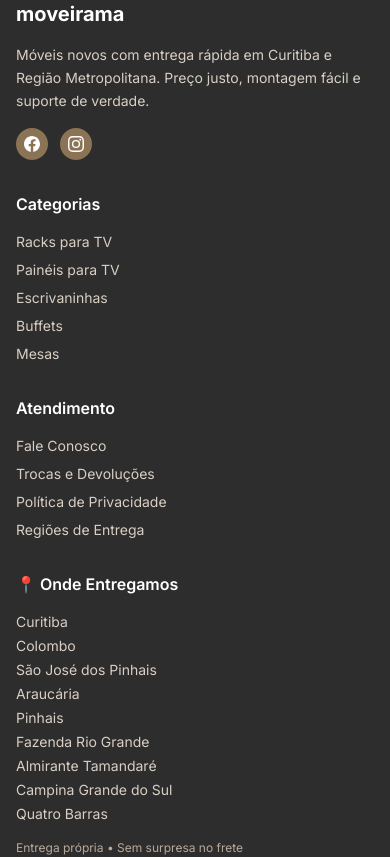
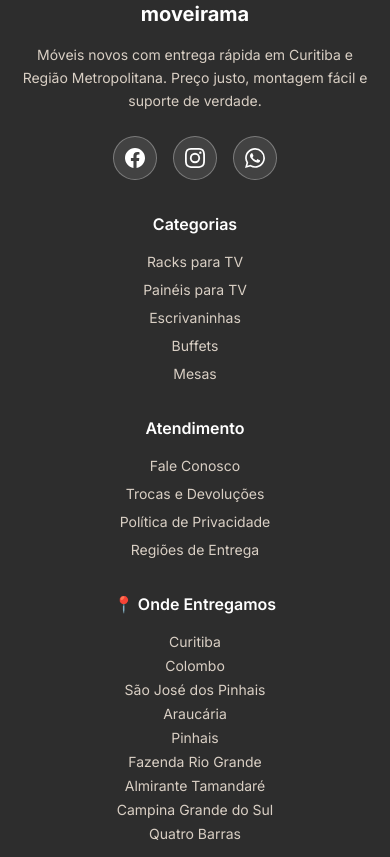
Before and after one commit to moveirama/moveirama-site, a Next.js app: page / in a window 390 px wide. Shown: the part 1620-2477 px from the top of the page. Built offline with nearby package versions, Linux system fonts and the light colour scheme; no server answers; the database is empty.

Commit message:
Versão 21

```diff
--- a/src/components/Footer.tsx
+++ b/src/components/Footer.tsx
@@ -14,7 +14,7 @@ export default function Footer() {
             "description": "Loja de móveis em Curitiba. Racks, painéis, escrivaninhas e mais com entrega rápida em Curitiba e Região Metropolitana.",
             "url": "https://moveirama.com.br",
             "logo": "https://moveirama.com.br/logo.png",
-            "telephone": "+55-41-99999-9999",
+            "telephone": "+55-41-98420-9323",
             "email": "contato@moveirama.com.br",
             "address": {
               "@type": "PostalAddress",
@@ -79,24 +79,24 @@ export default function Footer() {
       />
 
       <div className="max-w-[1280px] mx-auto px-4 py-12 overflow-x-hidden">
-        <div className="grid md:grid-cols-4 gap-8">
+        <div className="grid md:grid-cols-4 gap-8 text-center md:text-left">
           {/* Sobre */}
-          <div>
+          <div className="flex flex-col items-center md:items-start">
             <h3 className="text-xl font-bold mb-4">moveirama</h3>
             <p className="text-[#D9CFC4] text-sm leading-relaxed">
               Móveis novos com entrega rápida em Curitiba e Região Metropolitana.
               Preço justo, montagem fácil e suporte de verdade.
             </p>
-            {/* Redes Sociais */}
-            <div className="flex gap-3 mt-4">
+            {/* Redes Sociais - Destacadas conforme handoff */}
+            <div className="flex justify-center md:justify-start gap-4 mt-6">
               <a
                 href="https://www.facebook.com/moveirama"
                 target="_blank"
                 rel="noopener noreferrer"
-                className="flex items-center justify-center w-8 h-8 rounded-full bg-[#8B7355] hover:bg-[#6B8E7A] transition-colors"
+                className="flex items-center justify-center w-11 h-11 rounded-full bg-white/10 border border-white/30 hover:bg-[#6B8E7A] hover:border-[#6B8E7A] transition-all"
                 aria-label="Facebook da Moveirama"
               >
-                <svg className="w-4 h-4 fill-white" viewBox="0 0 24 24" aria-hidden="true">
+                <svg className="w-5 h-5 fill-white" viewBox="0 0 24 24" aria-hidden="true">
                   <path d="M24 12.073c0-6.627-5.373-12-12-12s-12 5.373-12 12c0 5.99 4.388 10.954 10.125 11.854v-8.385H7.078v-3.47h3.047V9.43c0-3.007 1.792-4.669 4.533-4.669 1.312 0 2.686.235 2.686.235v2.953H15.83c-1.491 0-1.956.925-1.956 1.874v2.25h3.328l-.532 3.47h-2.796v8.385C19.612 23.027 24 18.062 24 12.073z"/>
                 </svg>
               </a>
@@ -104,30 +104,41 @@ export default function Footer() {
                 href="https://www.instagram.com/moveirama"
                 target="_blank"
                 rel="noopener noreferrer"
-                className="flex items-center justify-center w-8 h-8 rounded-full bg-[#8B7355] hover:bg-[#6B8E7A] transition-colors"
+                className="flex items-center justify-center w-11 h-11 rounded-full bg-white/10 border border-white/30 hover:bg-[#6B8E7A] hover:border-[#6B8E7A] transition-all"
                 aria-label="Instagram da Moveirama"
               >
-                <svg className="w-4 h-4 fill-white" viewBox="0 0 24 24" aria-hidden="true">
+                <svg className="w-5 h-5 fill-white" viewBox="0 0 24 24" aria-hidden="true">
                   <path d="M12 2.163c3.204 0 3.584.012 4.85.07 3.252.148 4.771 1.691 4.919 4.919.058 1.265.069 1.645.069 4.849 0 3.205-.012 3.584-.069 4.849-.149 3.225-1.664 4.771-4.919 4.919-1.266.058-1.644.07-4.85.07-3.204 0-3.584-.012-4.849-.07-3.26-.149-4.771-1.699-4.919-4.92-.058-1.265-.07-1.644-.07-4.849 0-3.204.013-3.583.07-4.849.149-3.227 1.664-4.771 4.919-4.919 1.266-.057 1.645-.069 4.849-.069zM12 0C8.741 0 8.333.014 7.053.072 2.695.272.273 2.69.073 7.052.014 8.333 0 8.741 0 12c0 3.259.014 3.668.072 4.948.2 4.358 2.618 6.78 6.98 6.98C8.333 23.986 8.741 24 12 24c3.259 0 3.668-.014 4.948-.072 4.354-.2 6.782-2.618 6.979-6.98.059-1.28.073-1.689.073-4.948 0-3.259-.014-3.667-.072-4.947-.196-4.354-2.617-6.78-6.979-6.98C15.668.014 15.259 0 12 0zm0 5.838a6.162 6.162 0 100 12.324 6.162 6.162 0 000-12.324zM12 16a4 4 0 110-8 4 4 0 010 8zm6.406-11.845a1.44 1.44 0 100 2.881 1.44 1.44 0 000-2.881z"/>
+                </svg>
+              </a>
+              <a
+                href="https://wa.me/5541984209323"
+                target="_blank"
+                rel="noopener noreferrer"
+                className="flex items-center justify-center w-11 h-11 rounded-full bg-white/10 border border-white/30 hover:bg-[#25D366] hover:border-[#25D366] transition-all"
+                aria-label="WhatsApp da Moveirama"
+              >
+                <svg className="w-5 h-5 fill-white" viewBox="0 0 24 24" aria-hidden="true">
+                  <path d="M17.472 14.382c-.297-.149-1.758-.867-2.03-.967-.273-.099-.471-.148-.67.15-.197.297-.767.966-.94 1.164-.173.199-.347.223-.644.075-.297-.15-1.255-.463-2.39-1.475-.883-.788-1.48-1.761-1.653-2.059-.173-.297-.018-.458.13-.606.134-.133.298-.347.446-.52.149-.174.198-.298.298-.497.099-.198.05-.371-.025-.52-.075-.149-.669-1.612-.916-2.207-.242-.579-.487-.5-.669-.51-.173-.008-.371-.01-.57-.01-.198 0-.52.074-.792.372-.272.297-1.04 1.016-1.04 2.479 0 1.462 1.065 2.875 1.213 3.074.149.198 2.096 3.2 5.077 4.487.709.306 1.262.489 1.694.625.712.227 1.36.195 1.871.118.571-.085 1.758-.719 2.006-1.413.248-.694.248-1.289.173-1.413-.074-.124-.272-.198-.57-.347m-5.421 7.403h-.004a9.87 9.87 0 01-5.031-1.378l-.361-.214-3.741.982.998-3.648-.235-.374a9.86 9.86 0 01-1.51-5.26c.001-5.45 4.436-9.884 9.888-9.884 2.64 0 5.122 1.03 6.988 2.898a9.825 9.825 0 012.893 6.994c-.003 5.45-4.437 9.884-9.885 9.884m8.413-18.297A11.815 11.815 0 0012.05 0C5.495 0 .16 5.335.157 11.892c0 2.096.547 4.142 1.588 5.945L.057 24l6.305-1.654a11.882 11.882 0 005.683 1.448h.005c6.554 0 11.89-5.335 11.893-11.893a11.821 11.821 0 00-3.48-8.413z"/>
                 </svg>
               </a>
             </div>
           </div>
 
-          {/* Categorias */}
-          <div>
+          {/* Categorias - Links corrigidos */}
+          <div className="flex flex-col items-center md:items-start">
             <h4 className="font-semibold mb-4">Categorias</h4>
             <ul className="space-y-2 text-sm text-[#D9CFC4]">
-              <li><Link href="/categoria/racks" className="hover:text-white transition-colors">Racks para TV</Link></li>
-              <li><Link href="/categoria/paineis" className="hover:text-white transition-colors">Painéis para TV</Link></li>
-              <li><Link href="/categoria/escrivaninhas" className="hover:text-white transition-colors">Escrivaninhas</Link></li>
-              <li><Link href="/categoria/buffets" className="hover:text-white transition-colors">Buffets</Link></li>
-              <li><Link href="/categoria/mesas" className="hover:text-white transition-colors">Mesas</Link></li>
+              <li><Link href="/casa/racks" className="hover:text-white transition-colors">Racks para TV</Link></li>
+              <li><Link href="/casa/paineis" className="hover:text-white transition-colors">Painéis para TV</Link></li>
+              <li><Link href="/escritorio/escrivaninhas" className="hover:text-white transition-colors">Escrivaninhas</Link></li>
+              <li><Link href="/casa/buffets" className="hover:text-white transition-colors">Buffets</Link></li>
+              <li><Link href="/escritorio/mesas" className="hover:text-white transition-colors">Mesas</Link></li>
             </ul>
           </div>
 
           {/* Atendimento */}
-          <div>
+          <div className="flex flex-col items-center md:items-start">
             <h4 className="font-semibold mb-4">Atendimento</h4>
             <ul className="space-y-2 text-sm text-[#D9CFC4]">
               <li><Link href="/contato" className="hover:text-white transition-colors">Fale Conosco</Link></li>
@@ -138,7 +149,7 @@ export default function Footer() {
           </div>
 
           {/* Entrega */}
-          <div>
+          <div className="flex flex-col items-center md:items-start">
             <h4 className="font-semibold mb-4">📍 Onde Entregamos</h4>
             <ul className="space-y-1 text-sm text-[#D9CFC4]">
               <li>Curitiba</li>
--- a/src/components/Header.tsx
+++ b/src/components/Header.tsx
@@ -144,7 +144,7 @@ export default function Header() {
               <span className="hidden md:inline">Entrega rápida com frota própria</span>
             </p>
             <a
-              href="https://wa.me/5541999999999"
+              href="https://wa.me/5541984209323"
               target="_blank"
               rel="noopener noreferrer"
               className="hidden md:flex items-center gap-2 hover:text-[var(--color-sage-500)] transition-colors"
@@ -222,7 +222,7 @@ export default function Header() {
 
               {/* WhatsApp Desktop */}
               <a
-                href="https://wa.me/5541999999999"
+                href="https://wa.me/5541984209323"
                 target="_blank"
                 rel="noopener noreferrer"
                 className="hidden lg:flex items-center gap-2 px-4 py-2.5 text-sm font-semibold text-white bg-[var(--color-whatsapp)] hover:bg-[#20BD5A] rounded-lg transition-colors"
@@ -339,7 +339,7 @@ export default function Header() {
           {/* Footer do Menu */}
           <div className="p-4 border-t border-[var(--color-sand-light)]">
             <a
-              href="https://wa.me/5541999999999"
+              href="https://wa.me/5541984209323"
               target="_blank"
               rel="noopener noreferrer"
               className="flex items-center justify-center gap-2 w-full py-3.5 text-base font-semibold text-white bg-[var(--color-whatsapp)] hover:bg-[#20BD5A] rounded-lg transition-colors"
--- a/src/components/ProductPageContent.tsx
+++ b/src/components/ProductPageContent.tsx
@@ -42,7 +42,7 @@ export default function ProductPageContent({
   const defaultVariant = product.variants?.find((v: { is_default: boolean }) => v.is_default) || product.variants?.[0]
 
   // WhatsApp link
-  const whatsappNumber = '5541999999999' // TODO: Configurar número real
+  const whatsappNumber = '5541984209323'
   const whatsappMessage = encodeURIComponent(`Olá! Tenho interesse no ${product.name}. Podem me ajudar?`)
   const whatsappLink = `https://wa.me/${whatsappNumber}?text=${whatsappMessage}`
 
```
Also changed, not shown: 1 other file (tests, documents, lock files or other folders).
